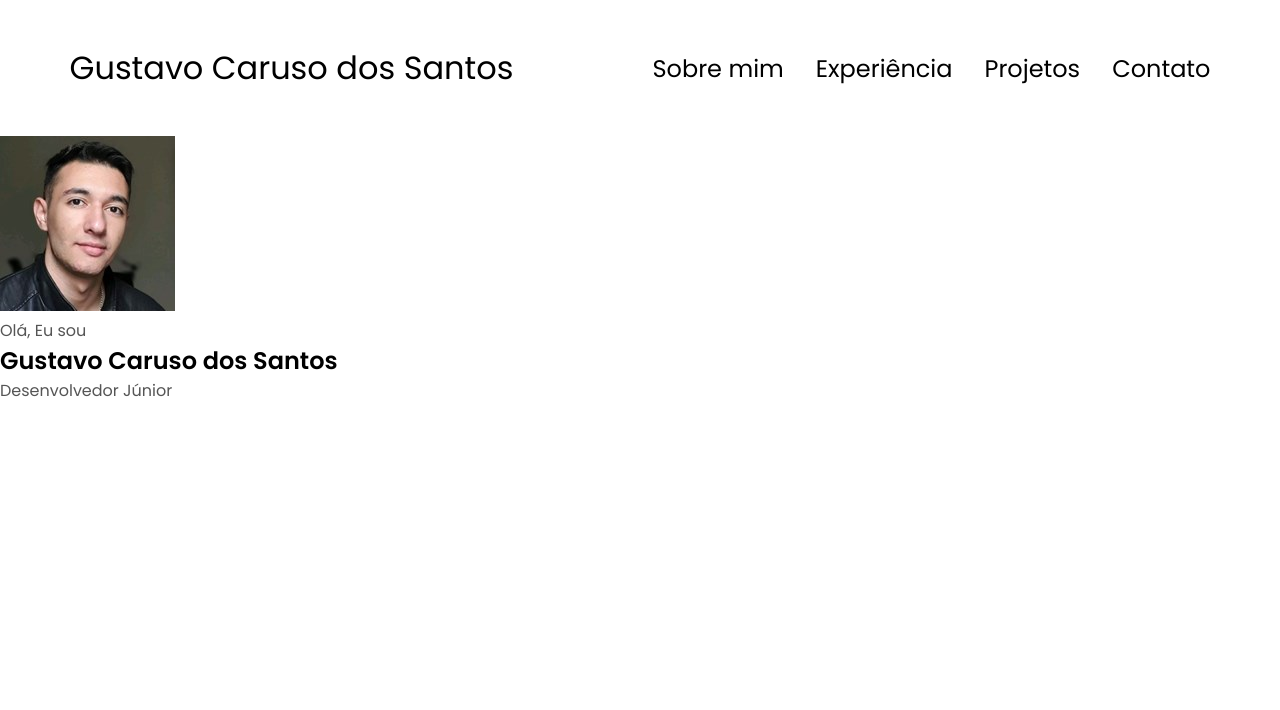
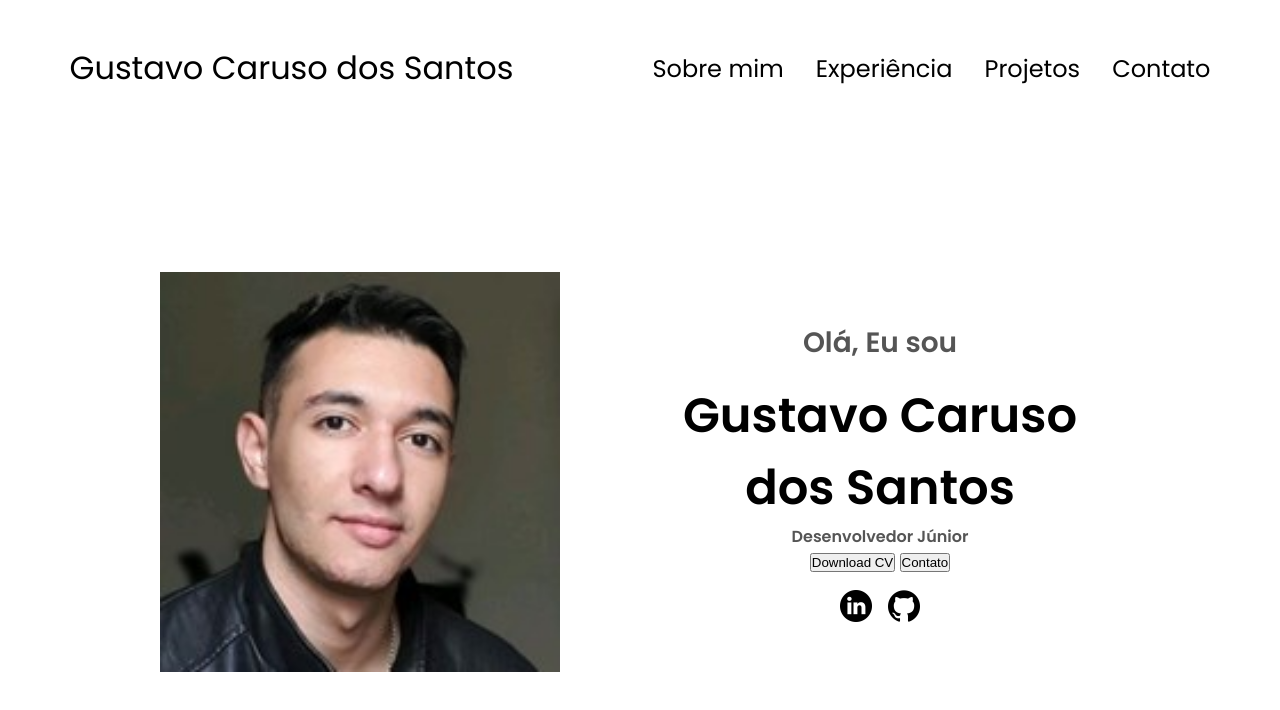
Before and after one commit to gustavocaruso1/portfolio, a plain HTML site: page index.html in a window 1280 px wide. Drawn offline with Linux system fonts and the light colour scheme.

Commit message:
section profile init

```diff
--- a/index.html
+++ b/index.html
@@ -47,6 +47,14 @@
             <p class="section__text__p1">Olá, Eu sou</p>
             <h1 class="title">Gustavo Caruso dos Santos</h1>
             <p class="section__text__p2">Desenvolvedor Júnior</p>
+            <div class="btn-container">
+                <button class="btn btn-color-2" onclick="window.open('./assets/resume-gustavo-caruso-dos-santos')">Download CV</button>
+                <button class="btn btn-color-1" onclick="location.href='./#contact'">Contato</button>
+            </div>
+            <div id="socials-container">
+                <img src="./assets/linkedin.png" alt="My Linkedin profile" class="icon" onclick="location.href='https://linkedin.com/'">
+                <img src="./assets/github.png" alt="My Github profile" class="icon" onclick="location.href='https://github.com/gustavocaruso1'">
+            </div>
         </div>
     </section>
     <script src="script.js"></script>
--- a/style.css
+++ b/style.css
@@ -145,3 +145,73 @@ a:hover{
 
 
 /* sections */
+
+
+section{
+    padding-top: 4vh;
+    height: 96vh;
+    margin: 0 10rem;
+    box-sizing: border-box;
+    min-height: fit-content;
+}
+
+
+.section-container{
+    display: flex;
+}
+
+/* profile section */
+
+
+#profile{
+    display: flex;
+    justify-content: center;
+    gap: 5rem;
+    height: 80vh;
+}
+
+.section__pic-container{
+    display: flex;
+    height: 400px;
+    width: 400px;
+    margin: auto 0;
+}
+
+.section__text{
+    align-self: center;
+    text-align: center;
+}
+
+.section__text p{
+    font-weight: 600;
+}
+
+.section__text__p1{
+    text-align: center;
+}
+
+.section__text__p1{
+    font-size: 1.75rem;
+    margin-bottom: 1rem;
+}
+
+.title{
+    font-size: 3rem;
+    text-align: center;
+}
+
+#socials-container{
+    display: flex;
+    justify-content: center;
+    margin-top: 1rem;
+    gap: 1rem;
+
+}
+
+
+/* icons */
+
+.icon{
+    cursor: pointer;
+    height: 2rem;
+}
```
Also changed, not shown: assets/github.png (added), assets/linkedin.png (added).
